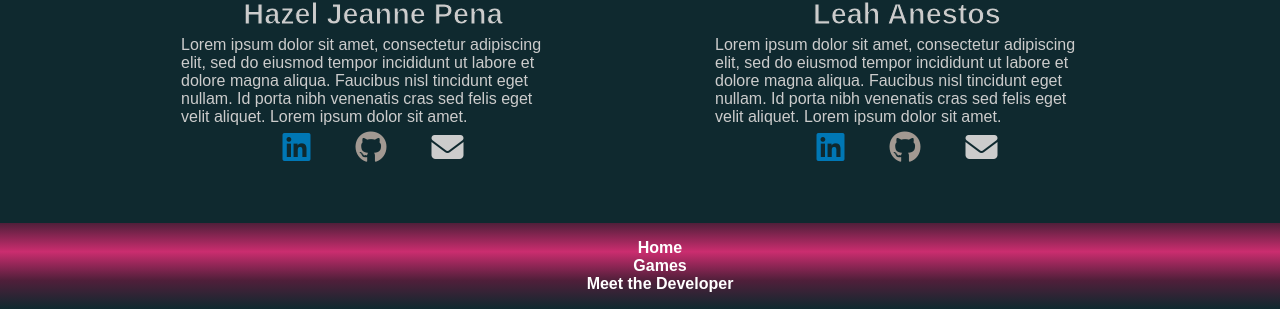
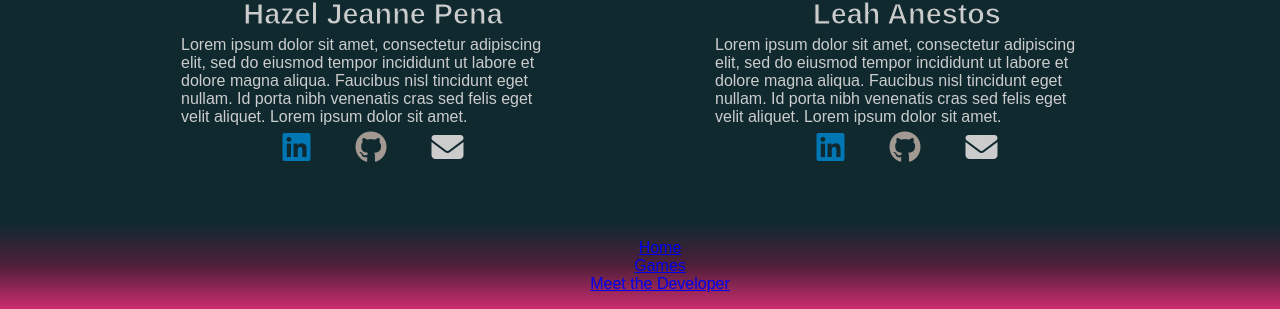
Before and after one commit to Benstamous/Project_Flash, a website: page about.html in a window 1280 px wide. Shown: the part 972-1281 px from the top of the page. Drawn offline with Linux system fonts and the light colour scheme.

Commit message:
Files Touched: styles-la.css(aligned footer navbar to be uniform), styles-cv.css(footer adjusted as well to be uniform)

```diff
--- a/about.html
+++ b/about.html
@@ -95,17 +95,17 @@
                 <br>
                 <ul class="navbar-nav">
                     <li class="nav-item">
-                        <a class="nav-link text-white" style="color: white; text-decoration: none;" aria-current="page" href="index.html">Home</a>
+                        <a class="nav-link active text-white" aria-current="page" href="index.html">Home</a>
                     </li>
                     <li class="nav-item">
-                        <a class="nav-link text-white" style="color: white; text-decoration: none;" aria-current="page" href="gameLibraryPage.html">Games</a>
+                        <a class="nav-link active text-white" aria-current="page" href="#">Games</a>
                     </li>
                     <li class="nav-item">
-                        <a class="nav-link text-white" style="color: white; text-decoration: none;" aria-current="page" href="#">Meet the Developer</a>
+                        <a class="nav-link active text-white" aria-current="page" href="about.html">Meet the Developer</a>
                     </li>
                 </ul>
             </div>
-          </footer>
+        </footer>
         <script src="script.js"></script>
     </body>
 </html>
--- a/css/styles-cv.css
+++ b/css/styles-cv.css
@@ -106,8 +106,12 @@ body {
     list-style-type: none;
 }
 
-footer {
+
+.dfooter {
+    bottom: 0;
     text-align: center;
-    background-image: linear-gradient(#501F3A,#CB2D6F,#501F3A,#0F292F);
-    font-weight: 600;
+    color: white;
+    align-items: center;
+    width: 100%;
+    background-image: linear-gradient(#0F292F,#501F3A,#CB2D6F);
 }
--- a/css/styles-la.css
+++ b/css/styles-la.css
@@ -17,12 +17,14 @@ body {
     min-height: 100vh;
 
 }
- .dfooter {
-        position: sticky;
-        bottom: 0;
-        width: 100%;
-        background-image: linear-gradient(#0F292F,#501F3A,#CB2D6F);
-    }
+.dfooter {
+    bottom: 0;
+    text-align: center;
+    color: white;
+    align-items: center;
+    width: 100%;
+    background-image: linear-gradient(#0F292F,#501F3A,#CB2D6F);
+}
 
 
 .card {
--- a/css/styles.css
+++ b/css/styles.css
@@ -51,4 +51,4 @@ body {
 
 .container-report{
     margin-top: 95%;
-}___
+}
```
Also changed, not shown: index.html (+6 -5 lines).
